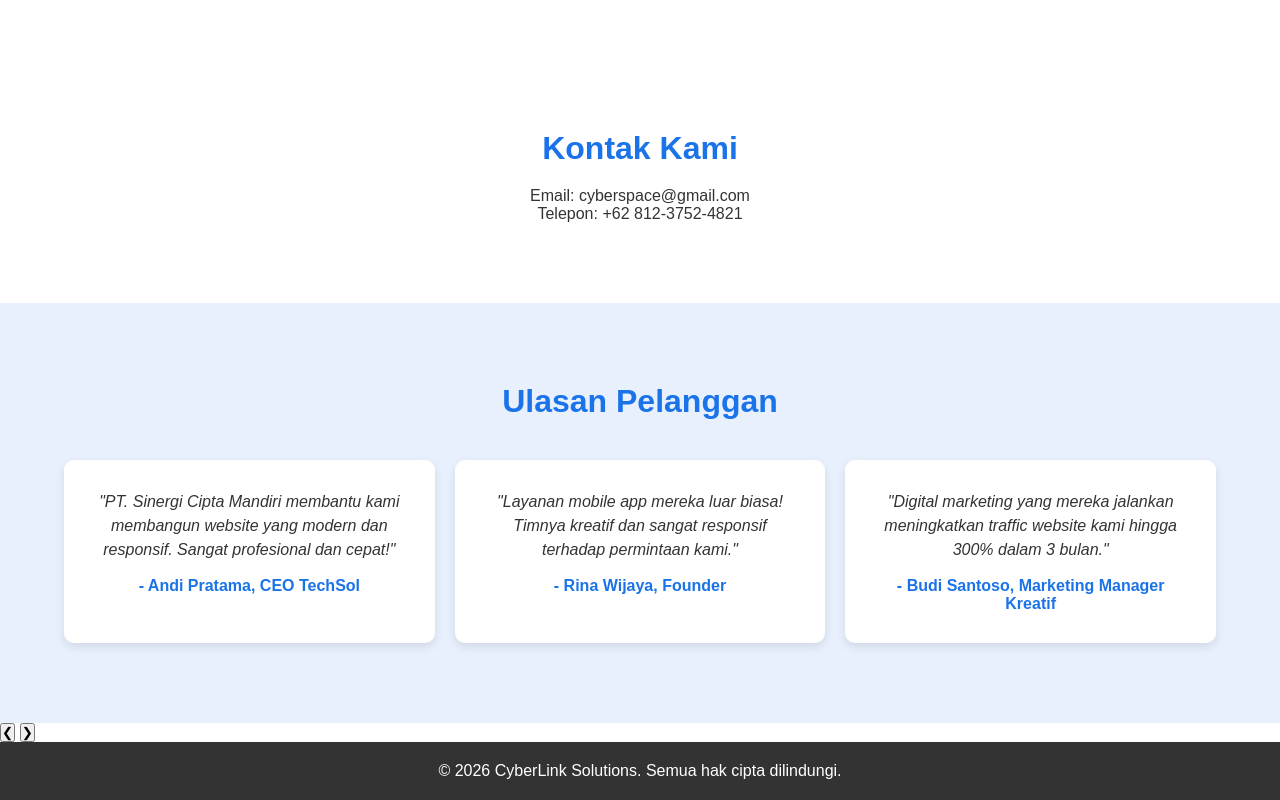
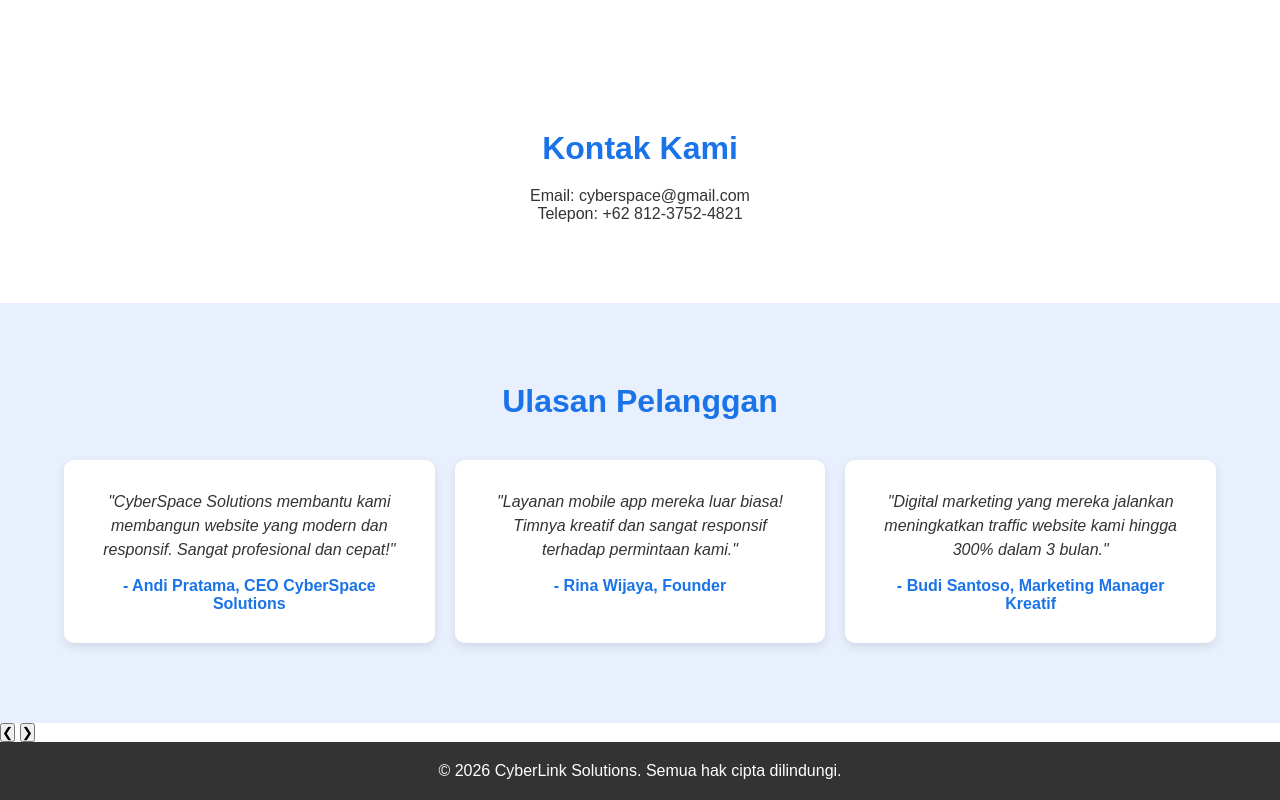
Before and after one commit to Kevinn-09/CyberSpace-Solutions, a plain HTML site: page index.html in a window 1280 px wide. Shown: the part 1565-2365 px from the top of the page. Drawn offline with Linux system fonts and the light colour scheme.

Commit message:
Update testimonial text

```diff
--- a/index.html
+++ b/index.html
@@ -84,8 +84,8 @@
         <h2>Ulasan Pelanggan</h2>
         <div class="testimonial-grid">
             <div class="testimonial-card">
-                <p>"PT. Sinergi Cipta Mandiri membantu kami membangun website yang modern dan responsif. Sangat profesional dan cepat!"</p>
-                <h4>- Andi Pratama, CEO TechSol</h4>
+                <p>"CyberSpace Solutions membantu kami membangun website yang modern dan responsif. Sangat profesional dan cepat!"</p>
+                <h4>- Andi Pratama, CEO CyberSpace Solutions</h4>
             </div>
             <div class="testimonial-card">
                 <p>"Layanan mobile app mereka luar biasa! Timnya kreatif dan sangat responsif terhadap permintaan kami."</p>
```
